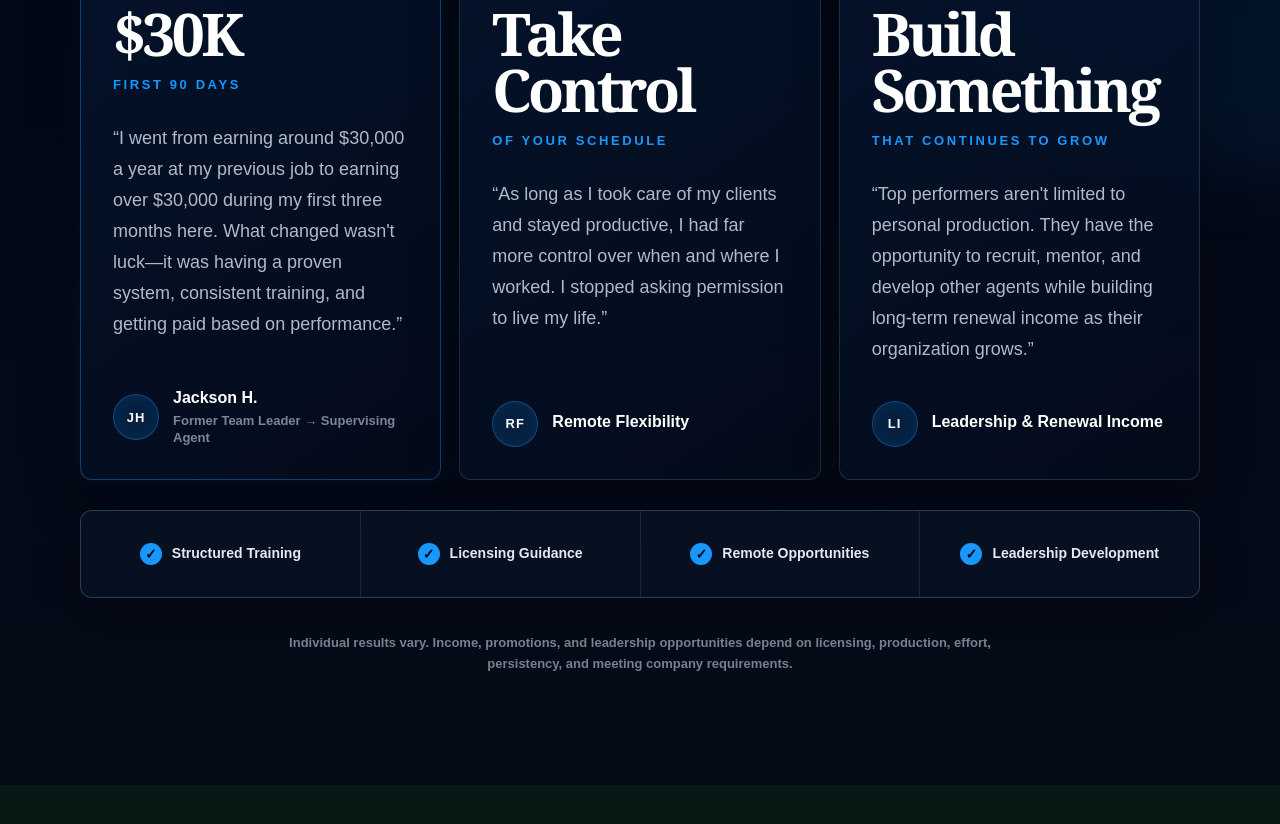
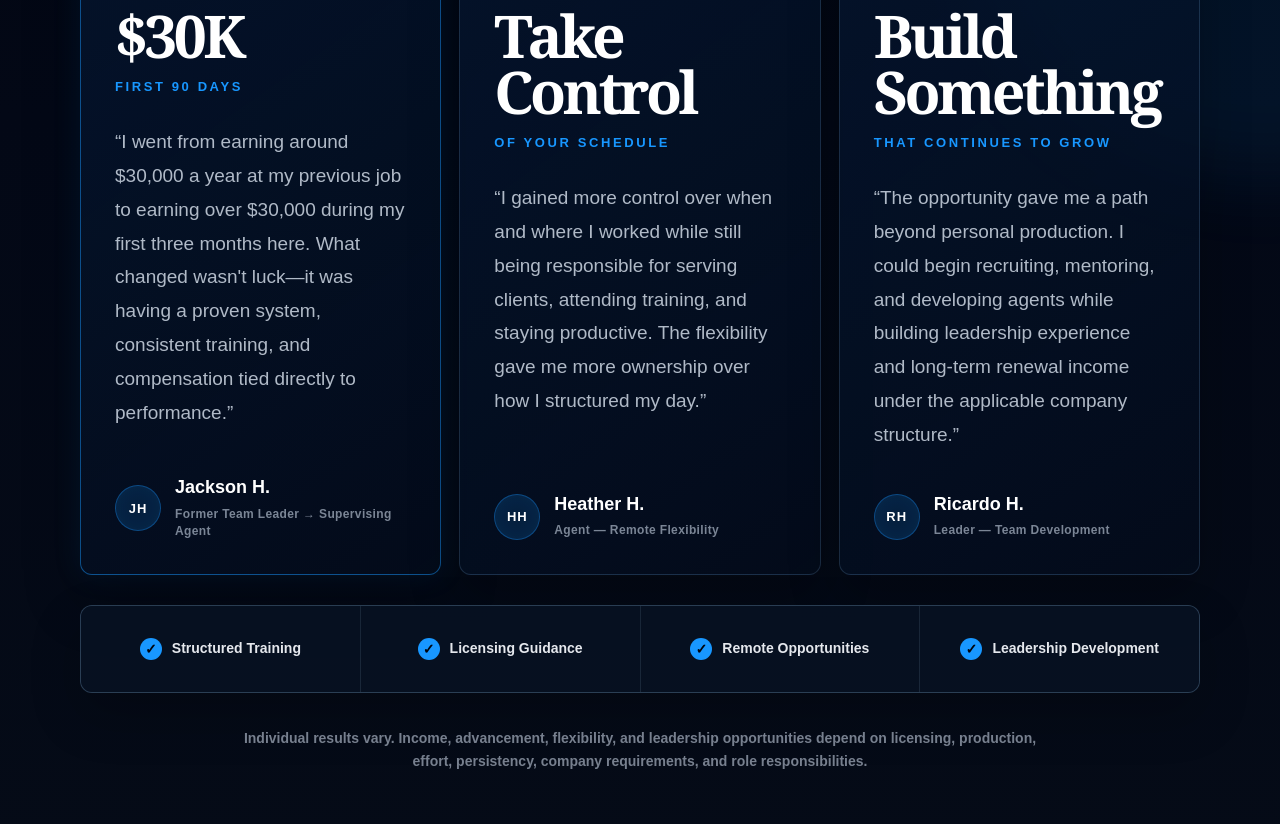
Before and after one commit to haynesjackson83-cyber/giddens-recruiting-funnel, a Next.js app: page / in a window 1280 px wide. Shown: the part 5080-5904 px from the top of the page. Before the commit the page ends 5865 px from the top, so only its background shows below. Built offline with nearby package versions, Linux system fonts and the light colour scheme.

Commit message:
Polish real results team stories

```diff
--- a/src/components/real-results/RealResults.module.css
+++ b/src/components/real-results/RealResults.module.css
@@ -84,7 +84,7 @@
   display: flex;
   flex-direction: column;
   min-height: 460px;
-  padding: 38px 32px 32px;
+  padding: 40px 34px 34px;
   border: 1px solid rgba(109, 154, 196, 0.22);
   border-radius: 12px;
   background: linear-gradient(145deg, rgba(5, 22, 48, 0.78), rgba(3, 12, 28, 0.7));
@@ -96,8 +96,8 @@
 }
 
 .featuredCard {
-  border-color: rgba(24, 151, 255, 0.38);
-  box-shadow: 0 24px 56px rgba(0, 0, 0, 0.26), 0 0 26px rgba(24, 151, 255, 0.08);
+  border-color: rgba(24, 151, 255, 0.48);
+  box-shadow: 0 24px 56px rgba(0, 0, 0, 0.26), 0 0 30px rgba(24, 151, 255, 0.1);
 }
 
 .category {
@@ -133,11 +133,11 @@
 }
 
 .quote {
-  margin: 0 0 36px;
+  margin: 0 0 42px;
   color: rgba(226, 235, 246, 0.78);
   font-family: Arial, Helvetica, sans-serif;
-  font-size: 18px;
-  line-height: 1.72;
+  font-size: 19px;
+  line-height: 1.78;
 }
 
 .person {
@@ -165,10 +165,10 @@
 }
 
 .name {
-  margin: 0 0 5px;
+  margin: 0 0 7px;
   color: #ffffff;
   font-family: Arial, Helvetica, sans-serif;
-  font-size: 16px;
+  font-size: 18px;
   font-weight: 900;
   line-height: 1.2;
 }
@@ -177,19 +177,20 @@
   margin: 0;
   color: rgba(210, 222, 238, 0.58);
   font-family: Arial, Helvetica, sans-serif;
-  font-size: 13px;
+  font-size: 12px;
   font-weight: 700;
-  line-height: 1.35;
+  letter-spacing: 0.03em;
+  line-height: 1.4;
 }
 
 .disclaimer {
-  max-width: 780px;
+  max-width: 800px;
   margin: 34px auto 0;
   color: rgba(210, 222, 238, 0.56);
   font-family: Arial, Helvetica, sans-serif;
-  font-size: 13px;
+  font-size: 14px;
   font-weight: 700;
-  line-height: 1.65;
+  line-height: 1.7;
   text-align: center;
 }
 
@@ -275,12 +276,12 @@
   }
 
   .testimonialCard {
-    padding: 30px 24px 26px;
+    padding: 32px 24px 28px;
   }
 
   .quote {
-    font-size: 16px;
-    line-height: 1.65;
+    font-size: 17px;
+    line-height: 1.7;
   }
 
   .trustItem {
--- a/src/components/real-results/RealResults.tsx
+++ b/src/components/real-results/RealResults.tsx
@@ -7,28 +7,30 @@ const testimonials = [
     result: "$30K",
     timeframe: "First 90 Days",
     quote:
-      "I went from earning around $30,000 a year at my previous job to earning over $30,000 during my first three months here. What changed wasn't luck—it was having a proven system, consistent training, and getting paid based on performance.",
+      "I went from earning around $30,000 a year at my previous job to earning over $30,000 during my first three months here. What changed wasn't luck—it was having a proven system, consistent training, and compensation tied directly to performance.",
     name: "Jackson H.",
     progression: "Former Team Leader → Supervising Agent",
     featured: true,
   },
   {
     category: "Freedom",
-    initials: "RF",
+    initials: "HH",
     result: "Take Control",
     timeframe: "Of Your Schedule",
     quote:
-      "As long as I took care of my clients and stayed productive, I had far more control over when and where I worked. I stopped asking permission to live my life.",
-    label: "Remote Flexibility",
+      "I gained more control over when and where I worked while still being responsible for serving clients, attending training, and staying productive. The flexibility gave me more ownership over how I structured my day.",
+    name: "Heather H.",
+    progression: "Agent — Remote Flexibility",
   },
   {
     category: "Leadership",
-    initials: "LI",
+    initials: "RH",
     result: "Build Something",
     timeframe: "That Continues to Grow",
     quote:
-      "Top performers aren't limited to personal production. They have the opportunity to recruit, mentor, and develop other agents while building long-term renewal income as their organization grows.",
-    label: "Leadership & Renewal Income",
+      "The opportunity gave me a path beyond personal production. I could begin recruiting, mentoring, and developing agents while building leadership experience and long-term renewal income under the applicable company structure.",
+    name: "Ricardo H.",
+    progression: "Leader — Team Development",
   },
 ];
 
@@ -54,8 +56,8 @@ export function RealResults() {
         </h2>
 
         <p className={styles.supportingCopy}>
-          Real agents. Real progress. Real career development. These stories are not guarantees,
-          but examples of what can happen when people follow the system and consistently execute.
+          Real people. Real progress. Real career development. These experiences are individual
+          examples, not guarantees, but they show what disciplined agents can build over time.
         </p>
 
         <div className={styles.testimonialGrid} aria-label="Agent results testimonials">
@@ -77,10 +79,8 @@ export function RealResults() {
                   {testimonial.initials}
                 </div>
                 <div>
-                  <p className={styles.name}>{testimonial.name ?? testimonial.label}</p>
-                  {testimonial.progression ? (
-                    <p className={styles.progression}>{testimonial.progression}</p>
-                  ) : null}
+                  <p className={styles.name}>{testimonial.name}</p>
+                  <p className={styles.progression}>{testimonial.progression}</p>
                 </div>
               </div>
             </article>
@@ -99,8 +99,9 @@ export function RealResults() {
         </div>
 
         <p className={styles.disclaimer}>
-          Individual results vary. Income, promotions, and leadership opportunities depend on
-          licensing, production, effort, persistency, and meeting company requirements.
+          Individual results vary. Income, advancement, flexibility, and leadership opportunities
+          depend on licensing, production, effort, persistency, company requirements, and role
+          responsibilities.
         </p>
       </div>
     </section>
```
